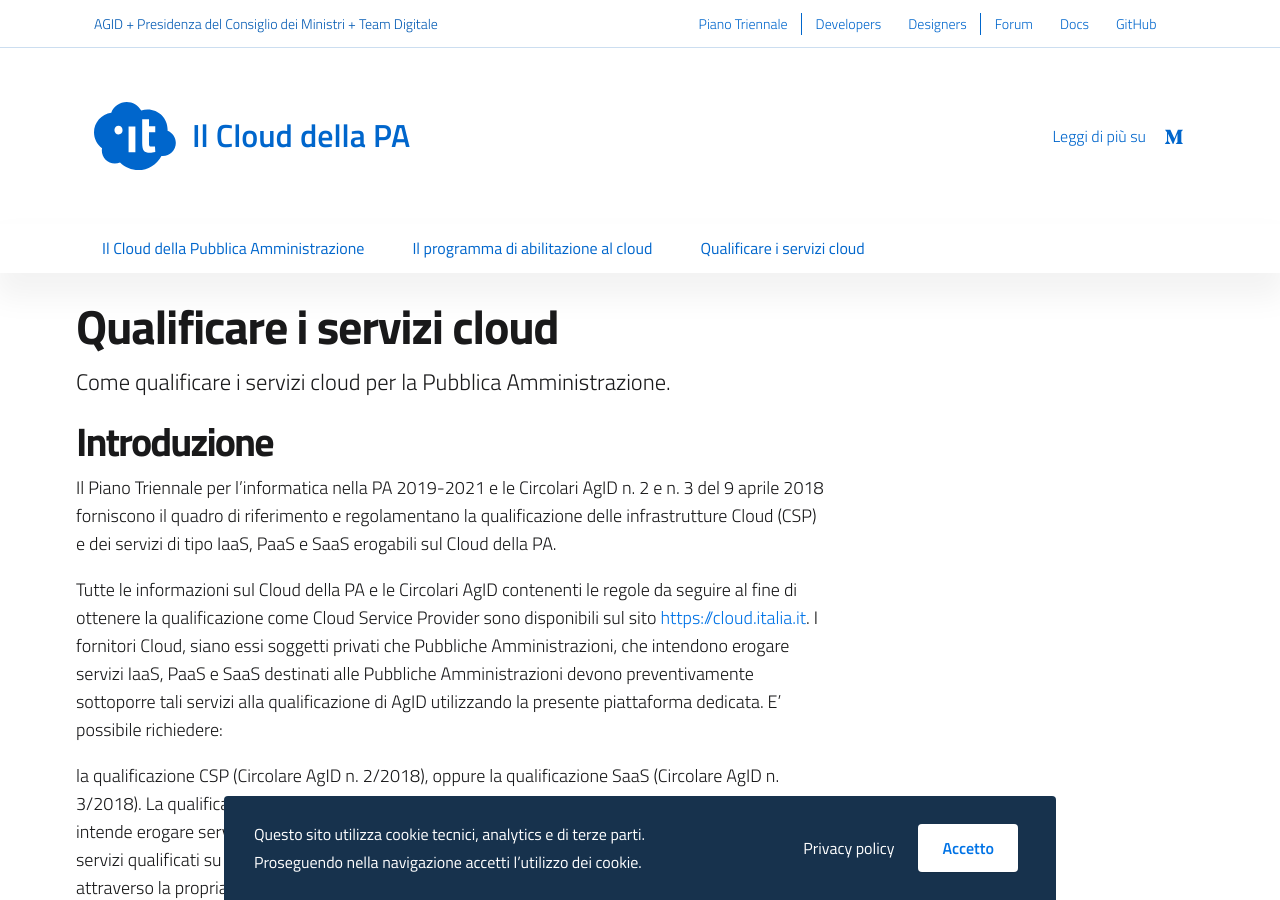
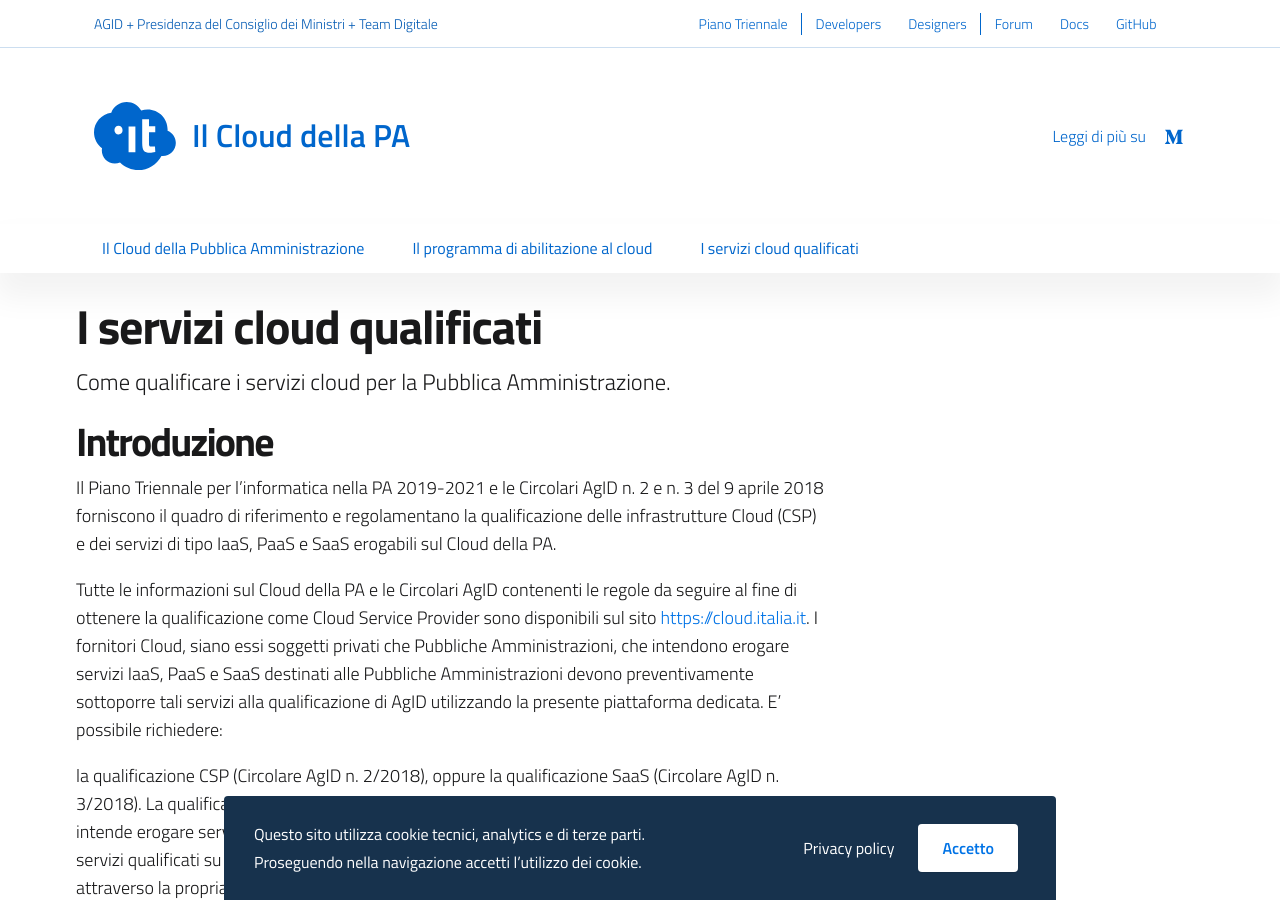
Before and after one commit to italia/cloud.italia.it, a Jekyll site: the page built from it/qualificazioni.md, in a window 1280 px wide and 900 px high. Built offline with Jekyll 4.4.1, drawn with Linux system fonts in a browser that asks for light colours.

```diff
--- a/it/qualificazioni.md
+++ b/it/qualificazioni.md
@@ -1,6 +1,6 @@
 ---
 layout: page
-title: Qualificare i servizi cloud
+title: I servizi cloud qualificati
 description: Come qualificare i servizi cloud per la Pubblica Amministrazione.
 lang: it
 ref: qualificazioni
```
Also changed, not shown: _includes/home/home-sections.html (+6 -4 lines).
